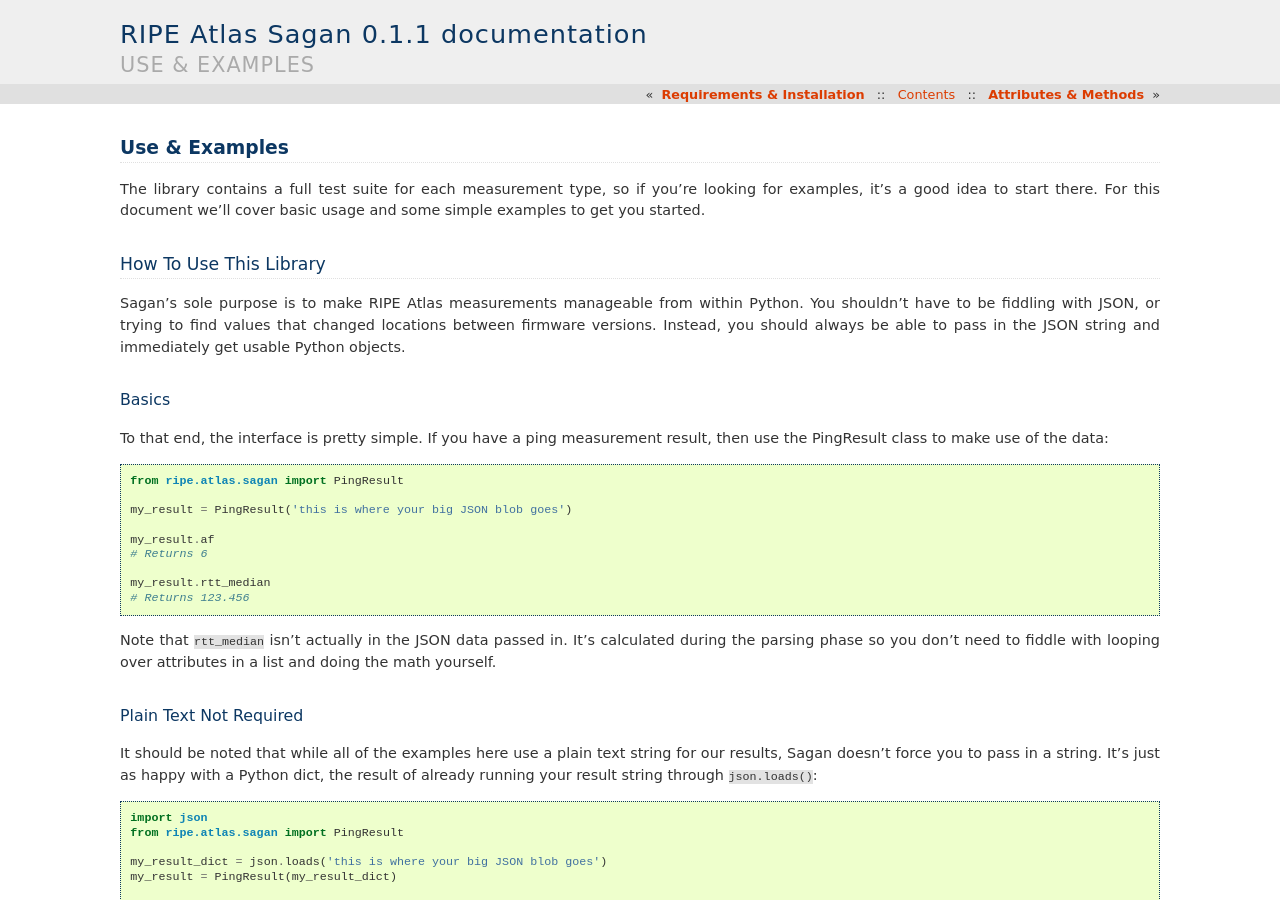
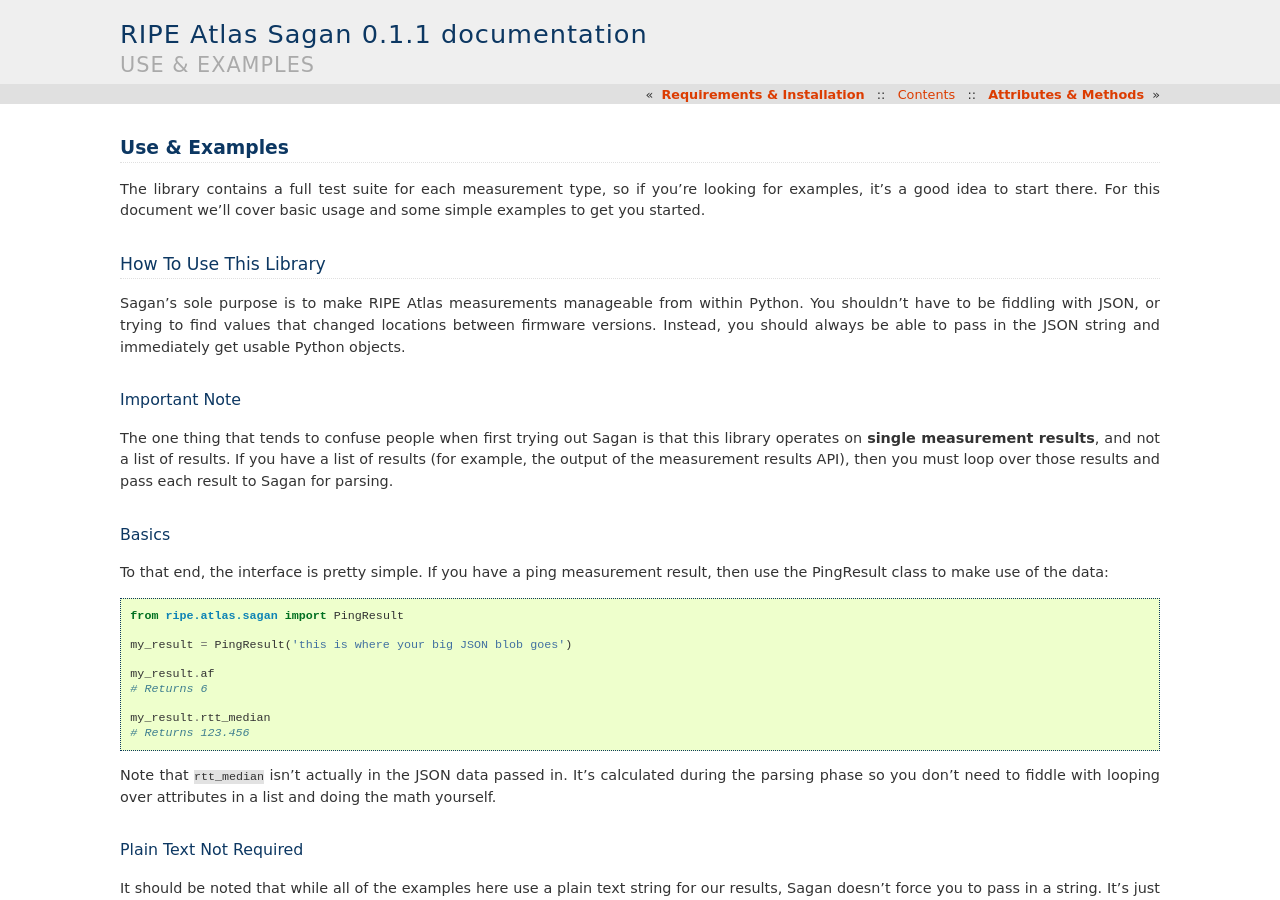
Before and after one commit to RIPE-NCC/ripe-atlas-sagan, a Sphinx documentation site: the page built from docs/use.rst, in a window 1280 px wide and 900 px high. Built offline with Sphinx 7.4.7, drawn with Linux system fonts in a browser that asks for light colours.

Commit message:
Added an explanation for how Sagan operates on a single measurement only

```diff
--- a/docs/use.rst
+++ b/docs/use.rst
@@ -20,6 +20,15 @@
 
 
 .. _use-basics:
+
+Important Note
+--------------
+
+The one thing that tends to confuse people when first trying out Sagan is that
+this library operates on **single measurement results**, and not a list of
+results.  If you have a list of results (for example, the output of the
+measurement results API), then you must loop over those results and pass each
+result to Sagan for parsing.
 
 Basics
 ------
```
